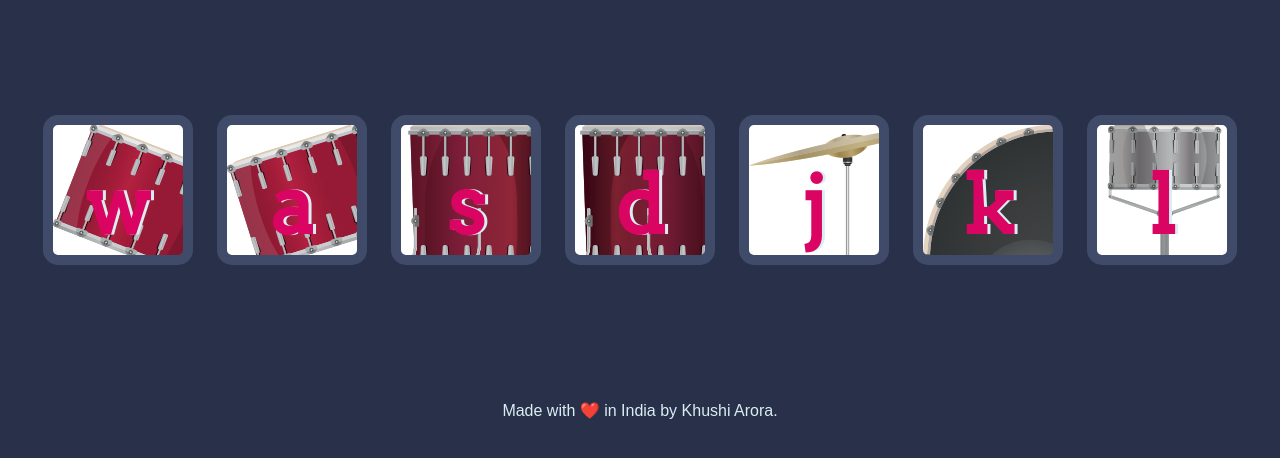
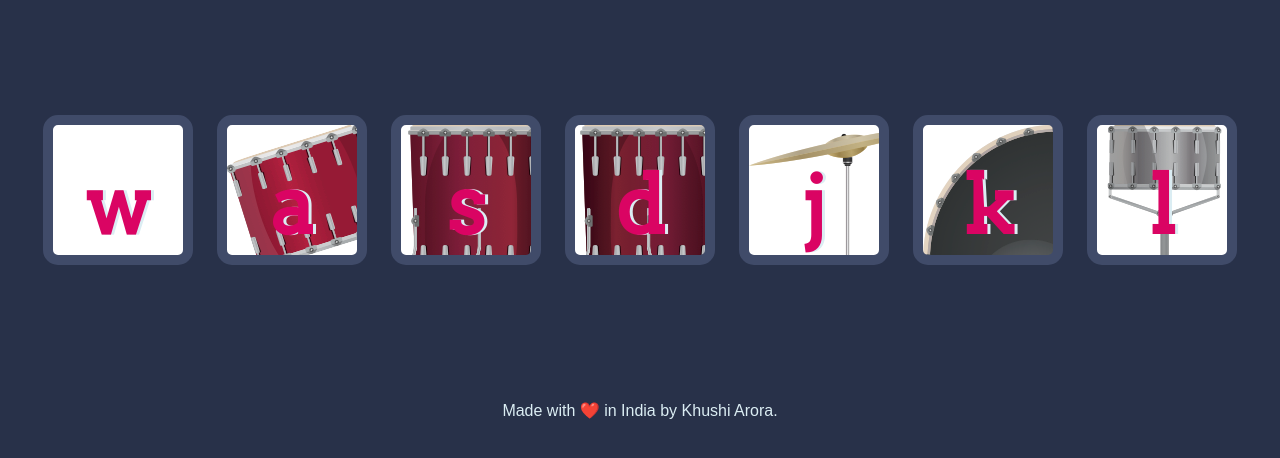
Before and after one commit to khushiarora1793/drumkit, a plain HTML site: page index.html in a window 1280 px wide. Shown: the part 174-632 px from the top of the page. Drawn offline with Linux system fonts and the light colour scheme.

Commit message:
Update styles.css

```diff
--- a/styles.css
+++ b/styles.css
@@ -17,7 +17,8 @@ footer {
 }
 
 .w {
-background-image: url("tom1.png");
+background-image: image('tom1.png');
+
 }
 
 .a {
```
